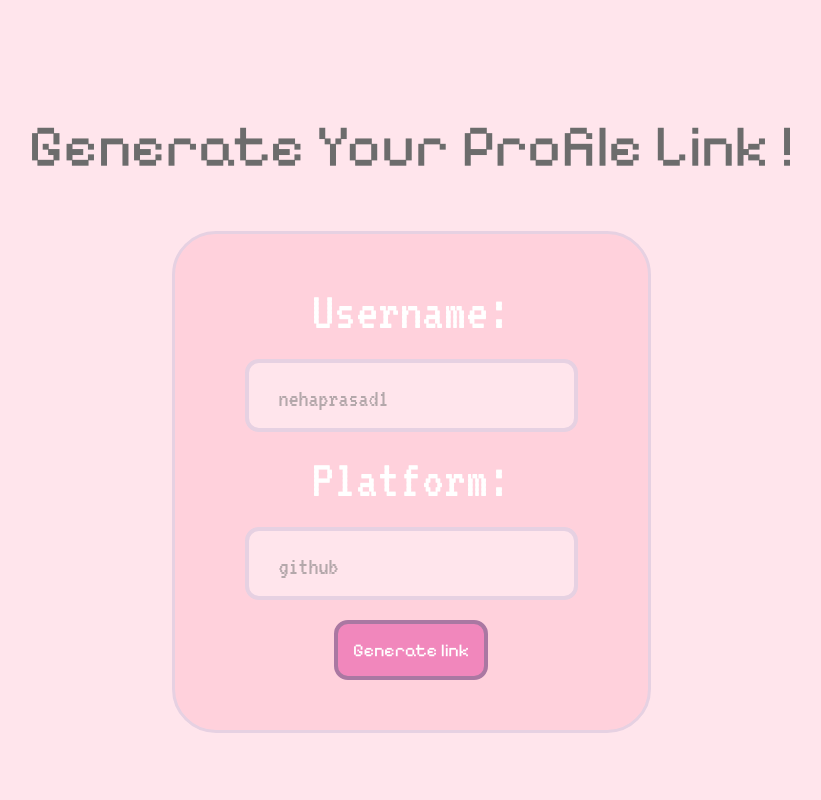
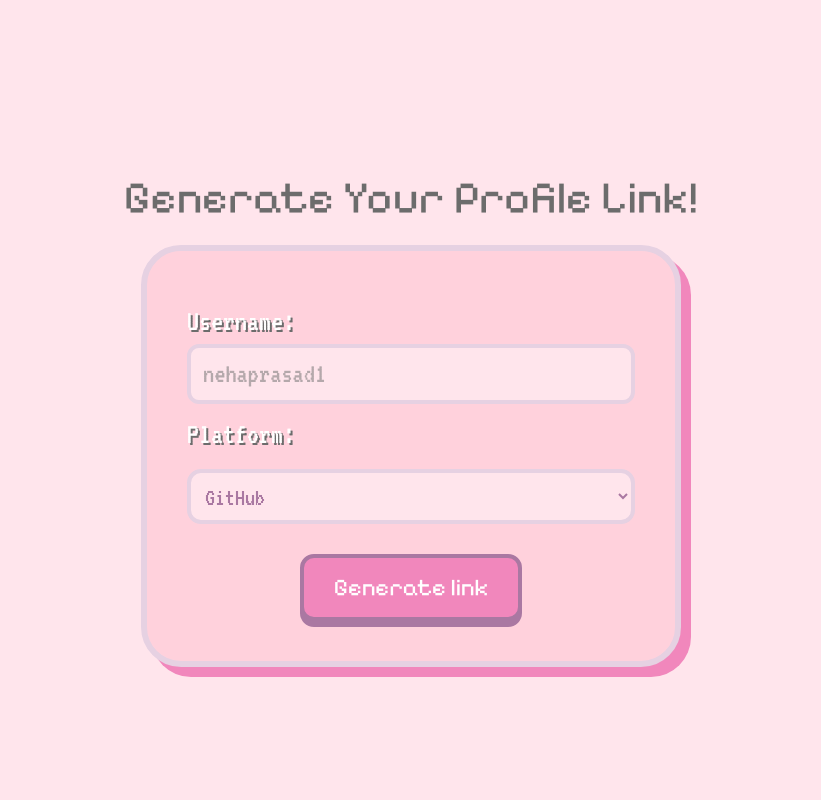
Before and after one commit to nehaprasad1/link_generator, a FastAPI app: page / in a window 1280 px wide. Shown: the whole page, without its empty margins (229-1050 px from the left). Run offline with FastAPI, Linux system fonts and the light colour scheme.

```diff
--- a/main.py
+++ b/main.py
@@ -2,20 +2,40 @@ from fastapi import FastAPI, Request
 from fastapi.responses import HTMLResponse
 from fastapi.templating import Jinja2Templates
 from fastapi.staticfiles import StaticFiles
+from typing import Optional
 
 app = FastAPI()
 
-# Mount static files like CSS or JS
+# Mount static files (CSS/JS)
 app.mount("/static", StaticFiles(directory="static"), name="static")
 
 # Setup templates folder
 templates = Jinja2Templates(directory="templates")
 
+# Platform URL mapping
+PLATFORM_URLS = {
+    "github": "https://github.com/",
+    "leetcode": "https://leetcode.com/u/",
+    "linkedin": "https://www.linkedin.com/in/"
+}
+
 @app.get("/", response_class=HTMLResponse)
-async def read_home(request: Request):
-    platforms = ["GitHub", "LeetCode", "LinkedIn"]  # platform list
+async def read_home(request: Request, username: Optional[str] = None, platform: Optional[str] = None):
+    generated_link = None
 
-    return templates.TemplateResponse("index.html", {
-        "request": request,
-        "platforms": platforms
-    })
+    # Construct the link if both inputs exist
+    if username and platform:
+        base_url = PLATFORM_URLS.get(platform.lower())
+        if base_url:
+            generated_link = f"{base_url}{username}"
+
+    # Use the modern Keyword Argument syntax
+    return templates.TemplateResponse(
+        request=request,
+        name="index.html",
+        context={
+            "username": username,
+            "platform": platform,
+            "generated_link": generated_link
+        }
+    )
--- a/requirements.txt
+++ b/requirements.txt
@@ -1,4 +1,3 @@
 fastapi
 uvicorn
-sqlalchemy
 jinja2
--- a/static/style.css
+++ b/static/style.css
@@ -1,81 +1,107 @@
+/* General Reset */
+* {
+    box-sizing: border-box;
+}
 
 body {
     display: flex;
     justify-content: center;
     align-items: center;
-  height: 100vh;
+    min-height: 100vh;
     margin: 0;
-  background-color: #ffe5ec;
+    background-color: #ffe5ec; /* Soft pink background */
+    font-family: 'VT323', monospace;
 }
-.form-container {
+
+.form-cont {
     display: flex;
     flex-direction: column;
     align-items: center;
+    width: 100%;
+    max-width: 600px;
 }
-.form-container h1 {
+
+h2 {
+    text-align: center;
+    font-family: 'Pixelify Sans', cursive;
+    font-weight: 500;
+    font-size: 45px;
+    color: #6c6c6c;
     margin-bottom: 20px;
-  font-size: 22px;
 }
-.formbox{
+
+.formbox {
     background-color: #ffd1dc;
-    padding: 50px;
-    border-radius: 44px;
-    width:fit-content;
-    margin:5px auto;
-   font-family:'VT323', monospace;
-   font-size: 55px;
-   color:white ;
-    text-align:center;
-    text-shadow: #0e0e0e;
+    padding: 40px;
+    border-radius: 40px;
+    width: 90%;
+    border: 6px solid #e6d1e2;
+    box-shadow: 10px 10px 0px #f187bc; /* Retro block shadow */
+}
+
+label {
     display: block;
+    font-size: 30px;
+    color: #ffffff;
+    text-shadow: 2px 2px #6c6c6c;
+    margin-top: 15px;
+}
 
-    border: 3px solid #e6d1e2;
-
-
-}
-h2{
-    text-align:justify;
-    font-family: 'Pixelify Sans',cursive;
-    font-weight: 500;
-    font-size: 59px;
-    color:#6c6c6c
-}
-input[type="text"]{
-    padding: 1px;
+input[type="text"], select {
+    width: 100%;
+    padding: 12px;
     font-family: 'VT323';
     color: #aa78a2;
-    font-size: 35px;
-    display: block;
-    text-align:justify;
+    font-size: 28px;
     background-color: #ffe5ec;
+    border: 4px solid #e6d1e2;
+    border-radius: 12px;
+    margin-top: 8px;
+    outline: none;
+}
 
-    text-align: justify;
-    outline:none;
-    border: 4px solid #e6d1e2;
-    border-radius: 14px;
-    margin: 20px;
-    padding: 15px;
+input::placeholder {
+    color: #6c6c6c;
+    opacity: 0.5;
 }
-input::placeholder {
-  color:#6c6c6c;
-  font-family: 'VT323', monospace;
-  font-size: 25px;
-  opacity: 50%;
-  text-align: justify;
-  margin: 15px;
-  padding: 15px;
-}
+
 button {
-  background-color: #f187bc;      /* hot pink */
+    background-color: #f187bc;
     color: white;
     font-family: 'Pixelify Sans', cursive;
-  font-size: 18px;
-  padding: 15px ;
+    font-size: 24px;
+    padding: 15px 30px;
     border: 4px solid #aa78a2;
     border-radius: 14px;
     cursor: pointer;
-     /* top-only 3D shadow */
-  transition: all 0.2s ease;
-  display:block;
-  margin:auto;
+    margin: 30px auto 0 auto;
+    display: block;
+    transition: transform 0.1s, box-shadow 0.1s;
+    box-shadow: 0px 6px 0px #aa78a2;
 }
+
+button:active {
+    transform: translateY(4px);
+    box-shadow: 0px 2px 0px #aa78a2;
+}
+
+/* Result Section */
+.result-box {
+    margin-top: 25px;
+    padding: 15px;
+    background: white;
+    border-radius: 10px;
+    border: 3px dashed #f187bc;
+    text-align: center;
+}
+
+.result-box a {
+    color: #f187bc;
+    font-size: 24px;
+    text-decoration: none;
+    word-break: break-all;
+}
+
+.result-box a:hover {
+    text-decoration: underline;
+}
--- a/templates/index.html
+++ b/templates/index.html
@@ -4,27 +4,33 @@
     <title>Profile Link Generator</title>
     <link rel="stylesheet" href="/static/style.css">
     <link href="https://fonts.googleapis.com/css2?family=Pixelify+Sans&family=VT323&display=swap" rel="stylesheet">
-
 </head>
 <body>
     <div class="form-cont">
-     <h2>Generate Your Profile Link !</h2>
-     <div class="formbox">
+        <h2>Generate Your Profile Link!</h2>
+        <div class="formbox">
+            <form method="GET" action="/">
+                <label for="username">Username:</label>
+                <input type="text" id="username" name="username" placeholder="nehaprasad1" required>
 
-      <form method="GET">
-          <label for="username">Username: </label>
-          <input type="text" id="username" name="username" placeholder="nehaprasad1" />
+                <label for="platform">Platform:</label>
+                <!-- Changed to a select dropdown for better UX -->
+                <select id="platform" name="platform" style="display: block; width: 100%; margin: 20px 0; padding: 10px; font-family: 'VT323'; font-size: 25px; border-radius: 14px; border: 4px solid #e6d1e2;">
+                    <option value="github">GitHub</option>
+                    <option value="leetcode">LeetCode</option>
+                    <option value="linkedin">LinkedIn</option>
+                </select>
 
-         <label for="platform">Platform: </label>
-          <input type="text" id="platform name="platform" placeholder="github">
+                <button type="submit">Generate link</button>
+            </form>
 
-         <button type="submit">Generate link</button>
-      </form>
-     </div>
+            {% if generated_link %}
+            <div style="margin-top: 30px; font-size: 20px;">
+                <p>Your Link:</p>
+                <a href="{{ generated_link }}" target="_blank" style="color: #f187bc; word-break: break-all;">{{ generated_link }}</a>
+            </div>
+            {% endif %}
+        </div>
     </div>
-
-
-    <script src="/static/script.js"></script>
-
 </body>
 </html>
```
Also changed, not shown: static/script.js (deleted), 1 other file. Lines whose indentation alone changed are shown as unchanged.
